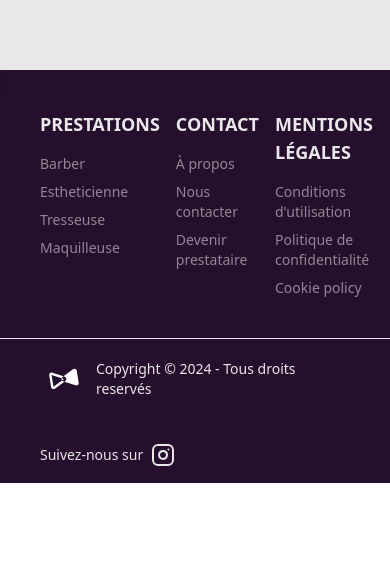
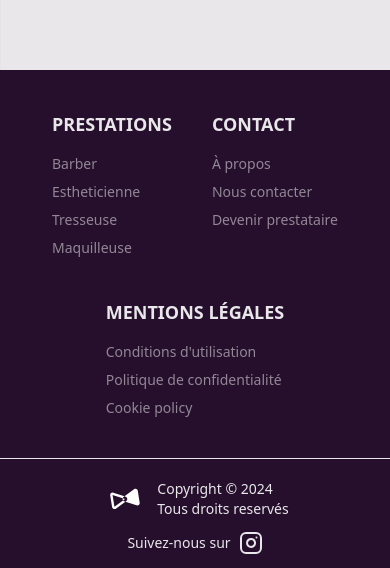
Before and after one commit to mh-lamine/cli-weconnect, a React (Vite) app: page / in a window 390 px wide. Shown: the part 749-1317 px from the top of the page. Before the commit the page ends 1232 px from the top, so only its background shows below. Built offline with nearby package versions, Linux system fonts and the light colour scheme; no server answers.

Commit message:
Add useLocation hook to Footer component

```diff
--- a/src/components/Footer.jsx
+++ b/src/components/Footer.jsx
@@ -1,10 +1,12 @@
-import { Link } from "react-router-dom";
+import { Link, useLocation } from "react-router-dom";
 import logo from "/weconnect-no-bg.svg";
 
 export default function Footer() {
+  const location = useLocation();
   return (
     <>
-      <footer className="footer mt-20 bg-dark text-light p-10 flex justify-around">
+      {location.pathname === "/" && (
+        <footer className="footer mt-20 bg-dark text-light p-10 flex flex-wrap justify-around">
           <nav>
             <h6 className="footer-title text-lg opacity-100">Prestations</h6>
             <Link className="link link-hover text-muted">Barber</Link>
@@ -21,7 +23,9 @@ export default function Footer() {
             </Link>
           </nav>
           <nav>
-          <h6 className="footer-title text-lg opacity-100">Mentions légales</h6>
+            <h6 className="footer-title text-lg opacity-100">
+              Mentions légales
+            </h6>
             <Link className="link link-hover text-muted">
               Conditions d'utilisation
             </Link>
@@ -31,10 +35,11 @@ export default function Footer() {
             <Link className="link link-hover text-muted">Cookie policy</Link>
           </nav>
         </footer>
-      <footer className="footer bg-dark text-light border-light border-t px-10 py-4">
+      )}
+      <footer className="footer bg-dark text-light border-light border-t px-10 py-4 flex gap-2 flex-col items-center sm:flex-row sm:justify-between">
         <aside className="grid-flow-col items-center">
           <img src={logo} alt="logo weconnect" className="w-12 invert" />
-          <p>Copyright © {new Date().getFullYear()} - Tous droits reservés</p>
+          <p>Copyright © {new Date().getFullYear()} <br/> Tous droits reservés</p>
         </aside>
         <nav className="md:place-self-center md:justify-self-end">
           <div className="grid grid-flow-col gap-4">
```
Lines whose indentation alone changed are shown as unchanged.
